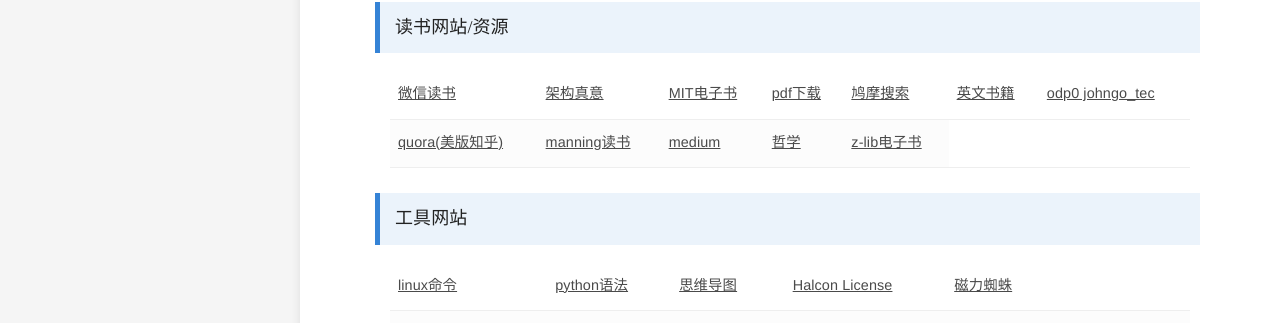
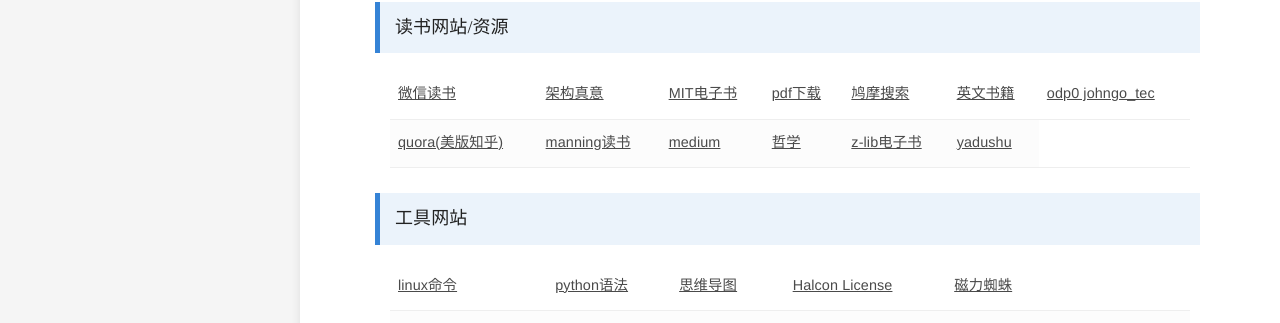
Before and after one commit to bashendixie/Machine_Learning_Notes, a Jekyll site: the page built from index.md, in a window 1280 px wide. Shown: the part 527-850 px from the top of the page. Built offline with Jekyll 4.4.1, drawn with Linux system fonts in a browser that asks for light colours; some web fonts are replaced.

Commit message:
no message

```diff
--- a/index.md
+++ b/index.md
@@ -127,6 +127,9 @@
 			<td>
 				<a href="https://z-lib.is/book/machine-learning-empowered-intelligent-data-center" target="_blank">z-lib电子书</a>
 			</td>
+			<td>
+				<a href="http://www.yadushu.com/it/zhineng/" target="_blank">yadushu</a>
+			</td>
 		</tr>
 	</tbody>
 </table>
```
Also changed, not shown: _docs/1、机器学习/机器学习课程.md (+3 -0 lines).
